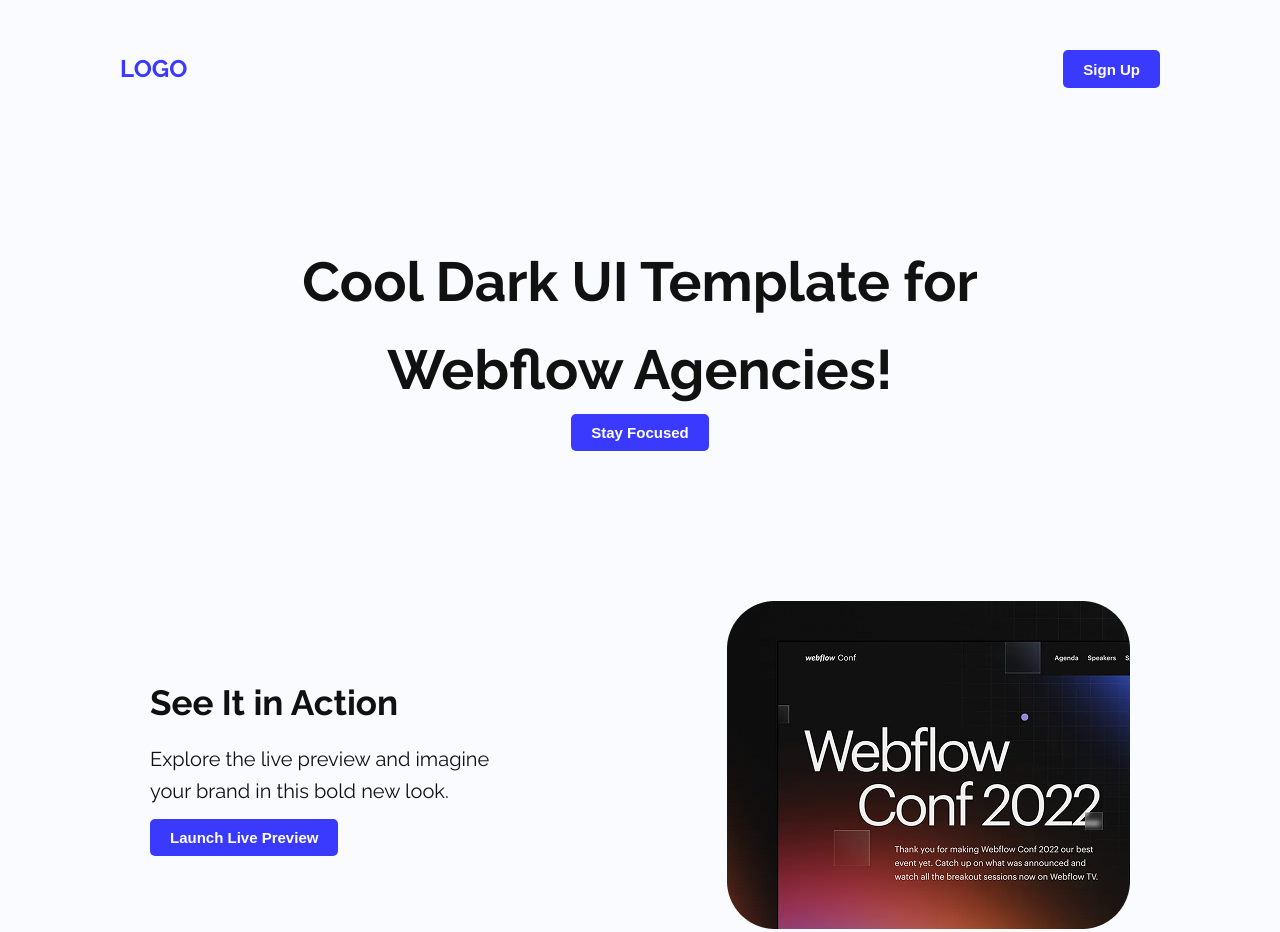
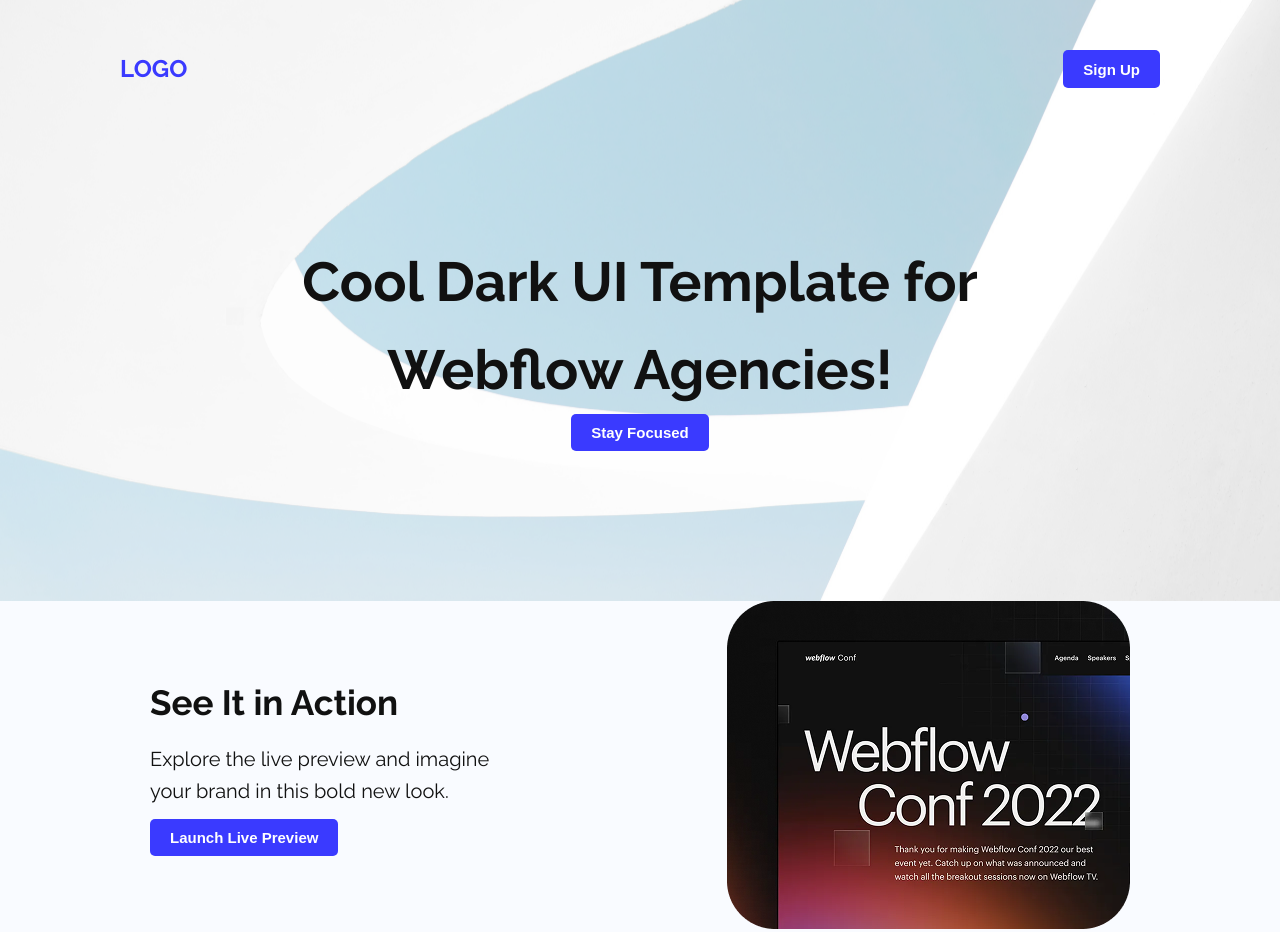
Before and after one commit to samaul-galib/assignment1, a plain HTML site: page index.html in a window 1280 px wide. Shown: the top 932 px of the page. Drawn offline with Linux system fonts and the light colour scheme.

Commit message:
banner added

```diff
--- a/index.html
+++ b/index.html
@@ -12,18 +12,18 @@
     <link rel="stylesheet" href="styles/assignment.css">
 </head>
 <body class="raleway">
-    <header>
+    <header class="header">
+        <div class="head">
             <div class="logo">LOGO</div>
             <button href="" class="btn">Sign Up</button>
+        </div>
+        <section class="hero">
+            <h1>Cool Dark UI Template for<br>Webflow Agencies!</h1>
+            <button href="" class="btn">Stay Focused</button>
+        </section>
     </header>
-
-    <section class="hero">
-        <h1>Cool Dark UI Template for<br>Webflow Agencies!</h1>
-        <button href="" class="btn">Stay Focused</button>
-    </section>
-
-    <section class="preview">
-        <div>
+        <section class="preview">
+            <div>
             <div class="text">
                 <h2>See It in Action</h2>
                 <p>Explore the live preview and imagine<br> your brand in this bold new look.</p>
@@ -32,6 +32,7 @@
         </div>
         <img src="images/image 1.png" alt="Preview">
     </section>
+
 
     <section class="stats">
         <h3>Joined Thousands of Productive Users</h3>
--- a/styles/assignment.css
+++ b/styles/assignment.css
@@ -23,10 +23,17 @@ body {
   color: #111;
   background: #f9fbff;
 }
-header {
+.head {
     display: flex;
     padding: 50px 120px 0 120px;
     justify-content: space-between;
+}
+
+.header{
+    background-image: url(../images/bg.png);
+    background-position: bottom right;
+    background-size: cover;
+
 }
 
 .container {
```
Also changed, not shown: images/bg.png (added).
